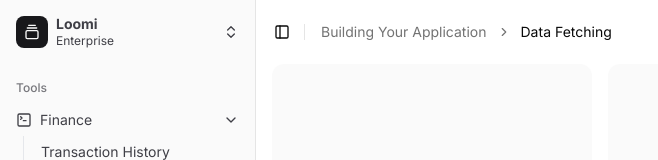
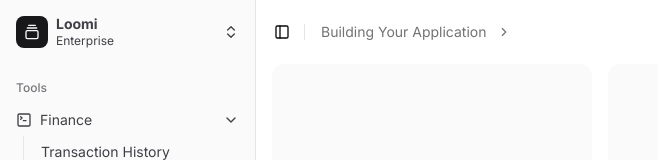
Before and after one commit to Carlthegreatt/Loomi, a Next.js app: page /dashboard in a window 1280 px wide. Shown: the top 160 px of the page, without its empty margins (0-658 px from the left). Built offline with nearby package versions, Linux system fonts and the light colour scheme.

Commit message:
Auto-commit page.tsx: 2025-08-23 19:38:52

```diff
--- a/src/app/dashboard/page.tsx
+++ b/src/app/dashboard/page.tsx
@@ -31,16 +31,13 @@ export default function Page() {
                   </BreadcrumbLink>
                 </BreadcrumbItem>
                 <BreadcrumbSeparator className="hidden md:block" />
-                <BreadcrumbItem>
-                  <BreadcrumbPage>Data Fetching</BreadcrumbPage>
-                </BreadcrumbItem>
               </BreadcrumbList>
             </Breadcrumb>
           </div>
         </header>
         <div className="flex flex-1 flex-col gap-4 p-4 pt-0">
           <div className="grid  auto-rows-min gap-4 md:grid-cols-3">
-            <div className="aspect-video  rounded-xl bg-muted/50" />
+            <div className="aspect-video rounded-xl bg-muted/50" />
             <div className="aspect-video rounded-xl bg-muted/50" />
             <div className="aspect-video rounded-xl bg-muted/50" />
           </div>
```
